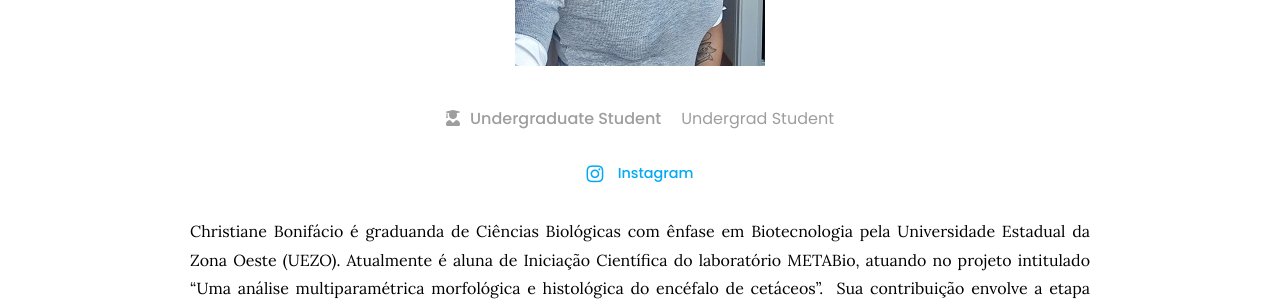
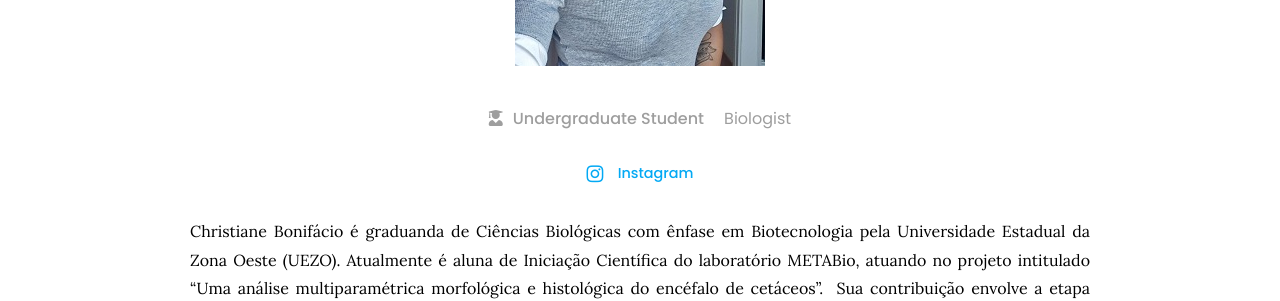
Before and after one commit to metaBIOlab/metabio, a Jekyll site: the page built from _members/christiane-bonifácio.md, in a window 1280 px wide. Shown: the part 536-837 px from the top of the page. Built offline with Jekyll 4.4.1, drawn with Linux system fonts in a browser that asks for light colours; nearby versions of some CDN libraries.

Commit message:
Update christiane-bonifácio.md

```diff
--- a/_members/christiane-bonifácio.md
+++ b/_members/christiane-bonifácio.md
@@ -1,7 +1,7 @@
 ---
 name: Christiane Bonifácio
 image: images/Chris.jpeg
-description: Undergrad Student
+description: Biologist
 role: undergrad
 aliases:
   - Christiane Bonifácio
```
